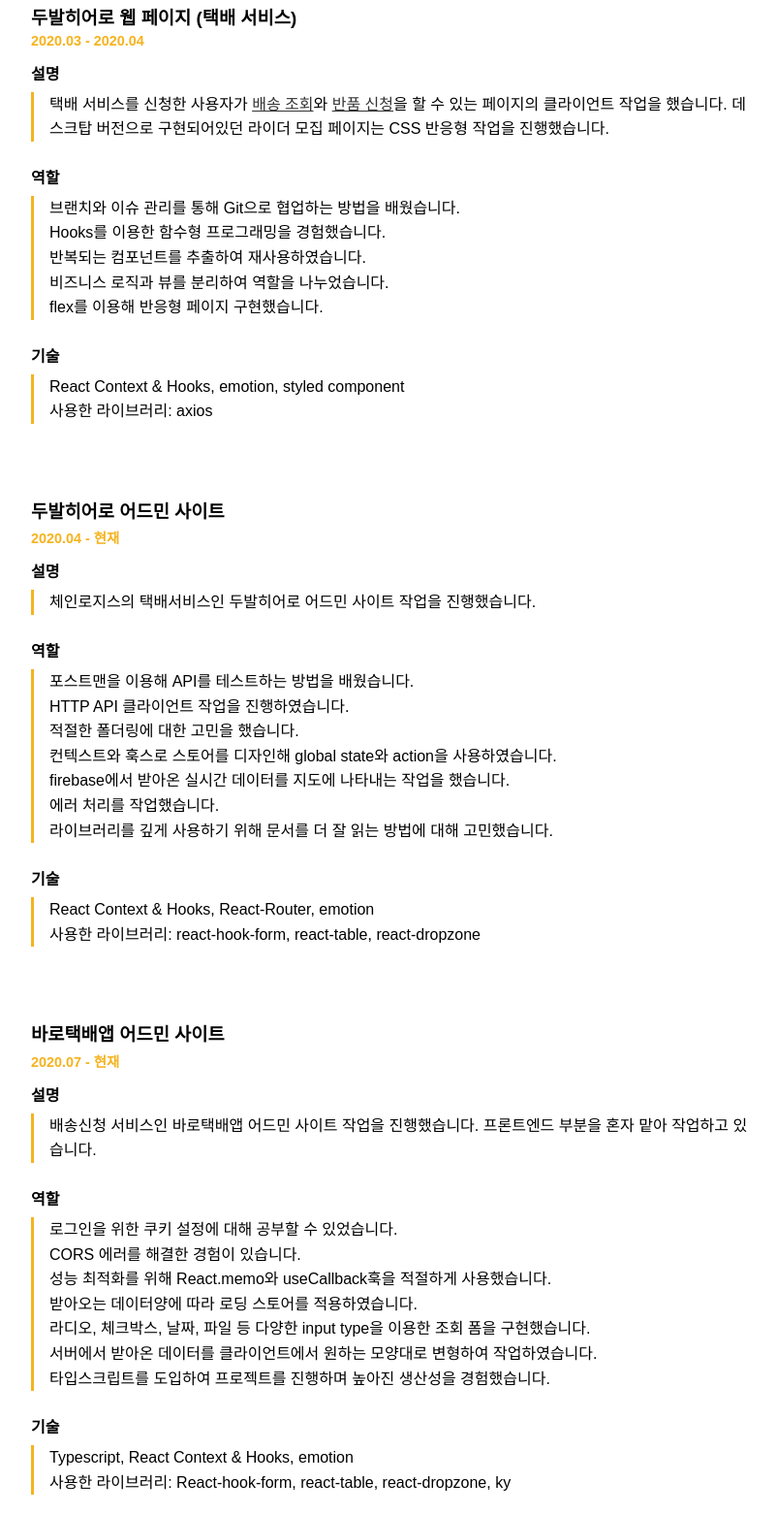
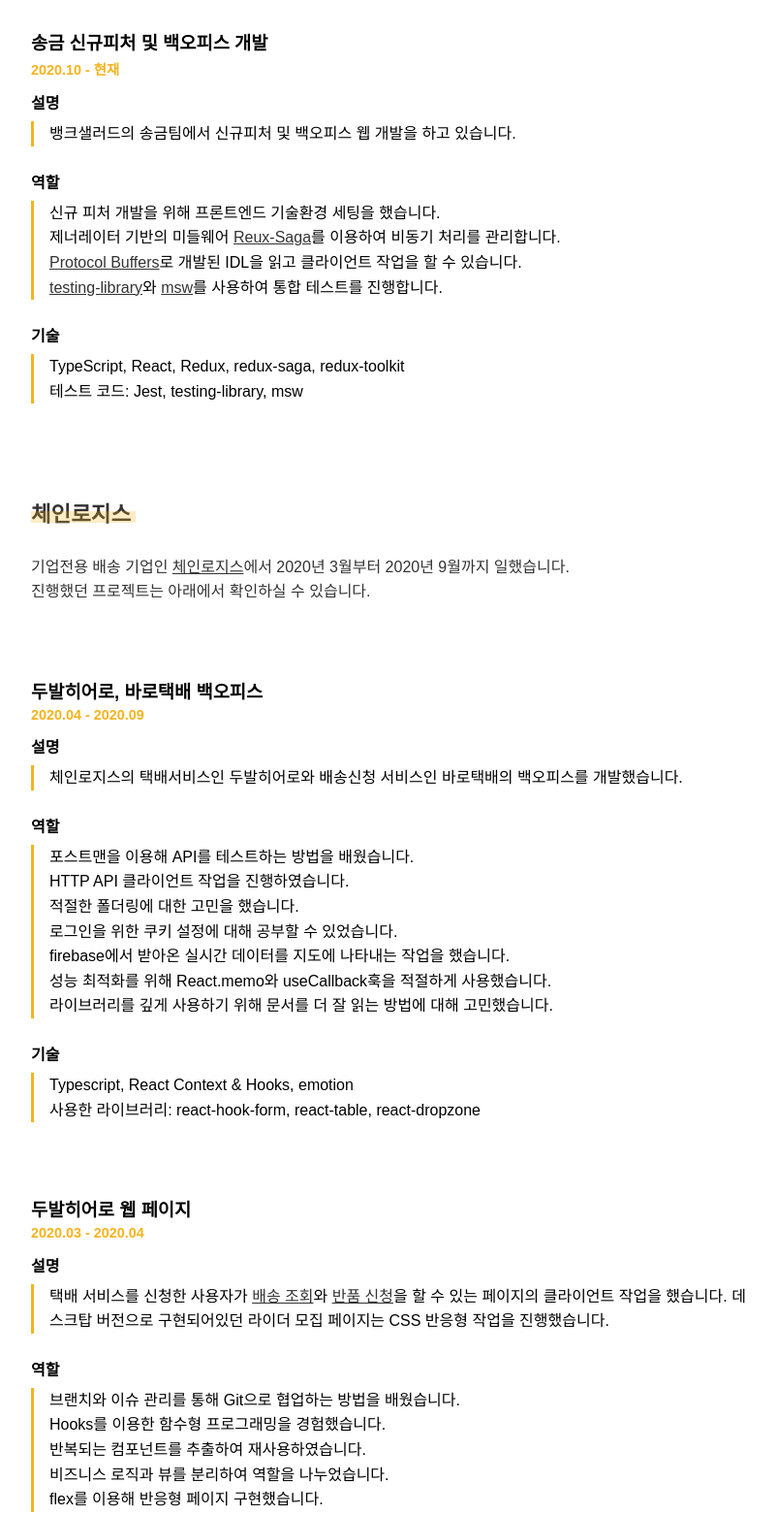
Before and after one commit to devsuzie/legacy-suzie-world-v1, a Gatsby site: page /resume in a window 1280 px wide. Shown: the part 959-2521 px from the top of the page at 97% size, without its empty margins (233-1035 px from the left). Built offline with nearby package versions, Linux system fonts and the light colour scheme; Gatsby itself is replaced by a stand-in of ours; a web font is replaced by a local one.

Commit message:
Update resume

```diff
--- a/src/pages/about.module.scss
+++ b/src/pages/about.module.scss
@@ -9,6 +9,7 @@
         color: #F5B31E;
         margin: 0;
         margin-bottom: .5em;
+        font-size: 1.5rem;
     }
 
     h4 {
@@ -81,7 +82,7 @@
     }
 
     h2 {
-        font-size: 1.4rem;
+        font-size: 1.5rem;
         font-weight: bold;
     }
 
@@ -96,5 +97,24 @@
         font-size: .9em;
         margin: .3em 0;
     }
+}
 
+.highlight {
+    font-size: 1.4rem !important;
+    position: relative;
+    color: #333 !important;
+    font-weight: bold;
+    display: inline-block;
+
+    &::after {
+      content: "";
+      display: inline-block;
+      position: absolute;
+      height: 12px;
+      width: 105%;
+      bottom: 5px;
+      background-color: #F5B31E;
+      opacity: .25;
+      left: 0;
+    }
 }
--- a/src/pages/resume.js
+++ b/src/pages/resume.js
@@ -24,7 +24,7 @@
           새로운것을 배우고 받아들이는것을 늘 환영합니다.
         </p>
 
-        <h2>Personal Project (2019.05~)</h2>
+        <h2>Personal Project</h2>
         <p className={aboutStyles.small}>
           프로그래밍을 시작하게 된 이유도 만들고 싶은 것을 만들고
           싶어서였습니다. 만들고자 하는 것의 완성된 모습은 계속해서 그리되,
@@ -84,19 +84,114 @@
         <hr />
 
         <div className={aboutStyles.work}>
-          <h2>Work Experience (2020. 03 ~ 현재)</h2>
+          <h2>Work Experience</h2>
+
+          <h2 className={aboutStyles.highlight}>뱅크샐러드</h2>
+
+          <p className={aboutStyles.link}>
+            데이터 기반 내 돈 관리 서비스{" "}
+            <a href="https://career.banksalad.com/" target="_blank">
+              뱅크샐러드
+            </a>
+            에서 2020년 10월부터 일하고 있습니다.
+          </p>
+
+          <h3>송금 신규피처 및 백오피스 개발</h3>
+          <span>2020.10 - 현재</span>
+          <h4>설명</h4>
+          <ul>
+            <li>
+              뱅크샐러드의 송금팀에서 신규피처 및 백오피스 웹 개발을 하고
+              있습니다.
+            </li>
+          </ul>
+          <h4>역할</h4>
+          <ul>
+            <li>신규 피처 개발을 위해 프론트엔드 기술환경 세팅을 했습니다.</li>
+            <li>
+              제너레이터 기반의 미들웨어{" "}
+              <a href="https://redux-saga.js.org/" target="_blank">
+                Reux-Saga
+              </a>
+              를 이용하여 비동기 처리를 관리합니다.
+            </li>
+            <li>
+              <a
+                href="https://developers.google.com/protocol-buffers"
+                target="_blank"
+              >
+                Protocol Buffers
+              </a>
+              로 개발된 IDL을 읽고 클라이언트 작업을 할 수 있습니다.
+            </li>
+            <li>
+              <a href="https://testing-library.com/" target="_blank">
+                testing-library
+              </a>
+              와{" "}
+              <a href="https://mswjs.io/" target="_blank">
+                msw
+              </a>
+              를 사용하여 통합 테스트를 진행합니다.
+            </li>
+          </ul>
+          <h4>기술</h4>
+          <ul>
+            <li>TypeScript, React, Redux, redux-saga, redux-toolkit</li>
+            <li>테스트 코드: Jest, testing-library, msw</li>
+          </ul>
+
+          <hr />
+
+          <h2 className={aboutStyles.highlight}>체인로지스</h2>
 
           <p className={aboutStyles.link}>
             기업전용 배송 기업인{" "}
             <a href="http://chainlogis.com/" target="_blank">
               체인로지스
             </a>
-            에서 2020년 3월부터 일하고 있습니다.
+            에서 2020년 3월부터 2020년 9월까지 일했습니다.
             <br />
             진행했던 프로젝트는 아래에서 확인하실 수 있습니다.
           </p>
 
-          <h3>두발히어로 웹 페이지 (택배 서비스)</h3>
+          <h3>두발히어로, 바로택배 백오피스</h3>
+          <span>2020.04 - 2020.09</span>
+          <h4>설명</h4>
+          <ul>
+            <li>
+              체인로지스의 택배서비스인 두발히어로와 배송신청 서비스인
+              바로택배의 백오피스를 개발했습니다.
+            </li>
+          </ul>
+          <h4>역할</h4>
+          <ul>
+            <li>포스트맨을 이용해 API를 테스트하는 방법을 배웠습니다.</li>
+            <li>HTTP API 클라이언트 작업을 진행하였습니다.</li>
+            <li>적절한 폴더링에 대한 고민을 했습니다.</li>
+            <li>로그인을 위한 쿠키 설정에 대해 공부할 수 있었습니다.</li>
+            <li>
+              firebase에서 받아온 실시간 데이터를 지도에 나타내는 작업을
+              했습니다.
+            </li>
+            <li>
+              성능 최적화를 위해 React.memo와 useCallback훅을 적절하게
+              사용했습니다.
+            </li>
+            <li>
+              라이브러리를 깊게 사용하기 위해 문서를 더 잘 읽는 방법에 대해
+              고민했습니다.
+            </li>
+          </ul>
+          <h4>기술</h4>
+          <ul>
+            <li>Typescript, React Context & Hooks, emotion</li>
+            <li>
+              사용한 라이브러리: react-hook-form, react-table, react-dropzone
+            </li>
+          </ul>
+
+          <h3>두발히어로 웹 페이지</h3>
           <span>2020.03 - 2020.04</span>
 
           <h4>설명</h4>
@@ -129,82 +224,6 @@
           <ul>
             <li>React Context & Hooks, emotion, styled component</li>
             <li>사용한 라이브러리: axios</li>
-          </ul>
-
-          <h3>두발히어로 어드민 사이트</h3>
-          <span>2020.04 - 현재</span>
-          <h4>설명</h4>
-          <ul>
-            <li>
-              체인로지스의 택배서비스인 두발히어로 어드민 사이트 작업을
-              진행했습니다.
-            </li>
-          </ul>
-          <h4>역할</h4>
-          <ul>
-            <li>포스트맨을 이용해 API를 테스트하는 방법을 배웠습니다.</li>
-            <li>HTTP API 클라이언트 작업을 진행하였습니다.</li>
-            <li>적절한 폴더링에 대한 고민을 했습니다.</li>
-            <li>
-              컨텍스트와 훅스로 스토어를 디자인해 global state와 action을
-              사용하였습니다.
-            </li>
-            <li>
-              firebase에서 받아온 실시간 데이터를 지도에 나타내는 작업을
-              했습니다.
-            </li>
-            <li>에러 처리를 작업했습니다.</li>
-            <li>
-              라이브러리를 깊게 사용하기 위해 문서를 더 잘 읽는 방법에 대해
-              고민했습니다.
-            </li>
-          </ul>
-          <h4>기술</h4>
-          <ul>
-            <li>React Context & Hooks, React-Router, emotion</li>
-            <li>
-              사용한 라이브러리: react-hook-form, react-table, react-dropzone
-            </li>
-          </ul>
-
-          <h3>바로택배앱 어드민 사이트</h3>
-          <span>2020.07 - 현재</span>
-          <h4>설명</h4>
-          <ul>
-            <li>
-              배송신청 서비스인 바로택배앱 어드민 사이트 작업을 진행했습니다.
-              프론트엔드 부분을 혼자 맡아 작업하고 있습니다.
-            </li>
-          </ul>
-          <h4>역할</h4>
-          <ul>
-            <li>로그인을 위한 쿠키 설정에 대해 공부할 수 있었습니다.</li>
-            <li>CORS 에러를 해결한 경험이 있습니다.</li>
-            <li>
-              성능 최적화를 위해 React.memo와 useCallback훅을 적절하게
-              사용했습니다.
-            </li>
-            <li>받아오는 데이터양에 따라 로딩 스토어를 적용하였습니다.</li>
-            <li>
-              라디오, 체크박스, 날짜, 파일 등 다양한 input type을 이용한 조회
-              폼을 구현했습니다.
-            </li>
-            <li>
-              서버에서 받아온 데이터를 클라이언트에서 원하는 모양대로 변형하여
-              작업하였습니다.
-            </li>
-            <li>
-              타입스크립트를 도입하여 프로젝트를 진행하며 높아진 생산성을
-              경험했습니다.
-            </li>
-          </ul>
-          <h4>기술</h4>
-          <ul>
-            <li>Typescript, React Context & Hooks, emotion</li>
-            <li>
-              사용한 라이브러리: React-hook-form, react-table, react-dropzone,
-              ky
-            </li>
           </ul>
         </div>
 
```
